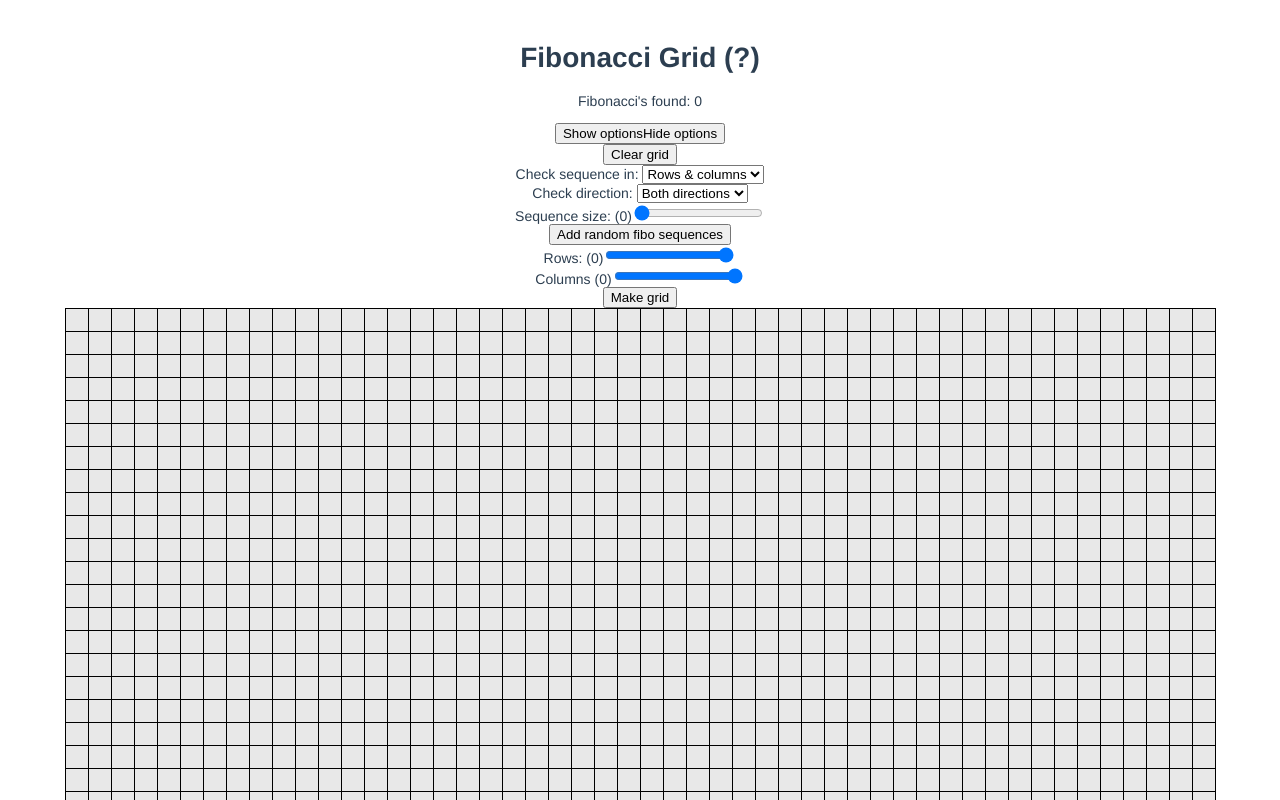
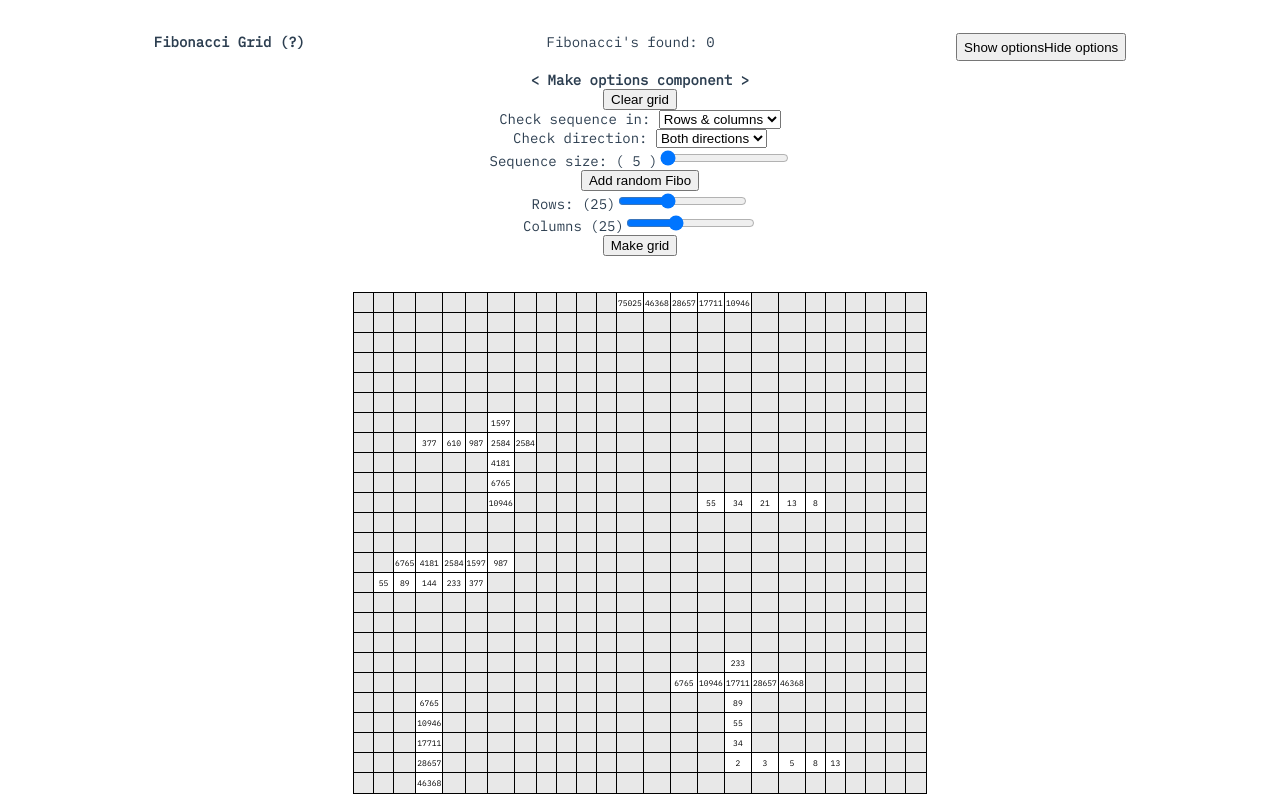
Before and after one commit to cheukkie/vue-fibonacci-grid, a Vue app: page / in a window 1280 px wide. Shown: the top 800 px of the page. Built offline with nearby package versions, Linux system fonts and the light colour scheme; the HTML template or start-up script is replaced by a standard one.

Commit message:
added add random fibo function

```diff
--- a/src/App.vue
+++ b/src/App.vue
@@ -2,18 +2,58 @@
   <div id="app">
     <AppHeader />
     <AppOptions />
+    <div id="options">
+      <div>
+        <button @click="clearGrid">Clear grid</button>
+      </div>
+      <div>
+        <div>
+          Check sequence in:
+          <select id="check-axis">
+            <option value="row">Rows</option>
+            <option value="column">Columns</option>
+            <option selected value="all">Rows & columns</option>
+          </select>
+        </div>
+        <div>
+          Check direction:
+          <select id="check-direction">
+            <option value="regular">Left to right</option>
+            <option value="reversed">Right to left</option>
+            <option selected value="both">Both directions</option>
+          </select>
+        </div>
+      </div>
+      <div>
+        <div id="sequence-size">
+          <label>Sequence size: ( {{ sequenceSize }} )</label>
+          <input type="range" steps="1" value="5" min="5" max="25">
+        </div>
+        <button @click="addRandomFibo(5)">Add random Fibo</button>
+      </div>
+      <div>
+        <div>
+          <div id="row-counter">
+            <label>Rows: ({{ grid.rows }})</label>
+            <input v-model.number="grid.rows" type="range" steps="1" value="50" min="10" max="50">
+          </div>
+          <div id="col-counter">
+            <label>Columns ({{ grid.columns }})</label>
+            <input v-model.number="grid.columns" type="range" steps="1" value="50" min="10" max="50">
+          </div>
+          <button @click="setupGrid">Make grid</button>
+        </div>
+      </div>
+    </div>
+    <br>
+
+    <br>
     <FibonacciTable>
       <tr v-for="(row,rowIndex) in grid.content" :key="rowIndex">
-        <td
-          @click="addOne(rowIndex,colIndex)"
-          @mouseenter="highlightRowCol(rowIndex,colIndex)"
-          @mouseleave="resetHightRowCol"
-          v-for="(column,colIndex) in row.columns"
-          :class="{ 'is-clicked' : column.highlight, 'is-empty': column.number === 0 }"
-          :data-row="rowIndex"
-          :data-column="colIndex"
-          :key="colIndex"
-        >
+        <td @click="addOne(rowIndex,colIndex)" @mouseenter="highlightRowCol(rowIndex,colIndex)"
+          @mouseleave="resetHightRowCol" v-for="(column,colIndex) in row.columns"
+          :class="{ 'is-clicked' : column.highlight, 'is-empty': column.number === 0 }" :data-row="rowIndex"
+          :data-column="colIndex" :key="colIndex">
           <span v-if="column.number !== 0">{{column.number}}</span>
         </td>
       </tr>
@@ -23,6 +63,11 @@
 </template>
 
 <script>
+  import {
+    getRandomInt,
+    isSquare,
+  } from '@/js/utils';
+
   import AppHeader from '@/components/AppHeader.vue';
   import AppOptions from '@/components/AppOptions.vue';
   import AppFooter from '@/components/AppFooter.vue';
@@ -30,17 +75,24 @@ import FibonacciTable from '@/components/FibonacciTable.vue';
 
   export default {
     name: 'app',
-  data: function(){
+    data: function () {
       return {
-      grid:{
-        rows: 50,
-        columns: 50,
-        content: [
-        ]
+        sequenceSize: 5,
+        grid: {
+          rows: 25,
+          columns: 25,
+          content: []
         },
       }
     },
-  mounted: function(){
+    mounted: function () {
+      this.setupGrid();
+      this.addRandomFibo(10);
+      this.checkCells();
+    },
+    methods: {
+      setupGrid() {
+        const gridContent = [];
         [...Array(this.grid.rows).keys()].map(() => {
           let columnArr = [];
           for (let a = 0; a < this.grid.columns; a++) {
@@ -50,42 +102,123 @@ export default {
               fibo: false,
             });
           }
-      this.grid.content.push({
+          gridContent.push({
             columns: columnArr
           });
-    })
+        });
+        this.grid.content = gridContent;
       },
-  methods:{
-    highlightRowCol(rowIndex,colIndex){
+      clearGrid() {
+        this.allCells.forEach(cell => this.resetCell(cell));
+      },
+      resetCell(cell) {
+        cell.highlight = false;
+        cell.number = 0;
+        cell.fibo = false;
+      },
+      highlightRowCol(rowIndex, colIndex) {
         const rows = this.$el.querySelectorAll(`td[data-row="${rowIndex}"]`);
         const cols = this.$el.querySelectorAll(`td[data-column="${colIndex}"]`);
-      rows.forEach(row=>{
+        rows.forEach(row => {
           row.classList.add('is-hover');
         });
-      cols.forEach(col=>{
+        cols.forEach(col => {
           col.classList.add('is-hover');
         });
       },
-    resetHightRowCol(){
+      resetHightRowCol() {
         const cells = this.$el.querySelectorAll(`td`);
-      cells.forEach(cell=>{
+        cells.forEach(cell => {
           cell.classList.remove('is-hover');
         });
       },
-    addOne(rowIndex,colIndex){
+      addOne(rowIndex, colIndex) {
         const rows = this.grid.content[rowIndex].columns;
         const columns = this.grid.content.map(x => x.columns[colIndex]);
 
-      rows.concat(columns).forEach(cell=>{
+        rows.concat(columns).forEach(cell => {
           cell.number += 1;
           cell.highlight = true;
         });
-      setTimeout(()=>{
-        rows.concat(columns).forEach(cell=>{
+
+        setTimeout(() => {
+          this.allCells.forEach(cell => {
             cell.highlight = false;
           });
-      },500);
+        }, 500);
       },
+      addRandomFibo(iterations = 1) {
+        let fiboSeq = [1, 1, 2, 3, 5, 8, 13, 21, 34, 55, 89, 144, 233, 377, 610, 987, 1597, 2584, 4181, 6765, 10946,
+          17711, 28657, 46368, 75025, 121393, 196418, 317811
+        ];
+
+        [...Array(iterations).keys()].map(() => {
+          // get random position in grid
+          const rowSize = this.grid.rows;
+          const colSize = this.grid.columns;
+
+          if (getRandomInt(0, 2) !== 0) {
+            fiboSeq = fiboSeq.reverse();
+          }
+
+          const rowPosition = getRandomInt(0, (rowSize));
+          const columnPos = getRandomInt(0, (colSize) - (this.sequenceSize - 1));
+          const startFibo = getRandomInt(0, (fiboSeq.length - 1) - (this.sequenceSize));
+          const flipCoin = getRandomInt(0, 2);
+          [...Array(this.sequenceSize).keys()].map((n) => {
+            if (flipCoin === 0) {
+              // row
+              const randomCell = this.allRows[rowPosition][columnPos + n];
+              randomCell.number = fiboSeq[startFibo + n];
+            } else {
+              // column
+              const randomCell = this.allCols[rowPosition][columnPos + n];
+              randomCell.number = fiboSeq[startFibo + n];
+            }
+          });
+        });
+
+
+      },
+      isFiboSequence(array) {
+        let fibo = true;
+        array.forEach((value, i, arr) => {
+          if (i < arr.length - 2) {
+            if (arr[i] + arr[i + 1] !== arr[i + 2]) {
+              // console.log(i);
+              fibo = false;
+            } else {
+              // console.log(`${arr[i]} + ${arr[i + 1]} = ${arr[i + 2]}`);
+            }
+          }
+        });
+        return fibo;
+      },
+      isFibo(value) {
+        return isSquare(5 * (value * value) - 4) || isSquare(5 * (value * value) + 4);
+      },
+      checkCells(axis = 'all', direction = 'regular') {
+        console.log('check cell');
+      }
+    },
+    computed: {
+      allCells: function () {
+        return this.grid.content.map(row => row.columns).flat();
+      },
+      allRows: function () {
+        return this.grid.content.map(row => row.columns);
+      },
+      allCols: function () {
+        const allColumns = [];
+        for (let colIndex = 0; colIndex < this.grid.columns; colIndex += 1) {
+          const column = [];
+          [...Array(this.grid.rows).keys()].map((rowIndex) => {
+            column.push(this.grid.content[rowIndex].columns[colIndex]);
+          });
+          allColumns.push(column);
+        }
+        return allColumns;
+      }
     },
     components: {
       AppHeader,
@@ -97,8 +230,24 @@ export default {
 </script>
 
 <style>
+  @import url('https://fonts.googleapis.com/css?family=IBM+Plex+Mono:400,400i&display=swap');
+
+  html {
+    -webkit-box-sizing: border-box;
+    -moz-box-sizing: border-box;
+    box-sizing: border-box;
+  }
+
+  *,
+  *:before,
+  *:after {
+    -webkit-box-sizing: inherit;
+    -moz-box-sizing: inherit;
+    box-sizing: inherit;
+  }
+
   #app {
-  font-family: 'Avenir', Helvetica, Arial, sans-serif;
+    font-family: 'IBM Plex Mono', monospace;
     -webkit-font-smoothing: antialiased;
     -moz-osx-font-smoothing: grayscale;
     text-align: center;
--- a/src/components/AppHeader.vue
+++ b/src/components/AppHeader.vue
@@ -15,6 +15,19 @@
     }
 </script>
 
-<style>
+<style lang="scss">
+    header{
+        display: flex;
+        justify-content: space-around;
+        align-content: center;
+        padding: 10px;
 
+        h1{
+            font-size: 14px;
+            margin: 0 0 10px 0;
+        }
+        p{
+            margin: 0;
+        }
+    }
 </style>
--- a/src/components/AppOptions.vue
+++ b/src/components/AppOptions.vue
@@ -1,46 +1,6 @@
 <template>
-    <div id="options">
-        <div>
-            <button id="reset-grid">Clear grid</button>
-        </div>
-        <div>
-            <div>
-                Check sequence in:
-                <select id="check-axis">
-                    <option value="row">Rows</option>
-                    <option value="column">Columns</option>
-                    <option selected value="all">Rows & columns</option>
-                </select>
-            </div>
-            <div>
-                Check direction:
-                <select id="check-direction">
-                    <option value="regular">Left to right</option>
-                    <option value="reversed">Right to left</option>
-                    <option selected value="both">Both directions</option>
-                </select>
-            </div>
-        </div>
-        <div>
-            <div id="sequence-size">
-                <label>Sequence size: (<span>0</span>)</label>
-                <input type="range" steps="1" value="5" min="5" max="25">
-            </div>
-            <button id="add-random-fibo">Add random fibo sequences</button>
-        </div>
-        <div>
-            <div>
-                <div id="row-counter">
-                    <label>Rows: (<span>0</span>)</label>
-                    <input type="range" steps="1" value="50" min="10" max="50">
-                </div>
-                <div id="col-counter">
-                    <label>Columns (<span>0</span>)</label>
-                    <input type="range" steps="1" value="50" min="10" max="50">
-                </div>
-                <button id="change-grid">Make grid</button>
-            </div>
-        </div>
+    <div>
+        <strong>< Make options component ></strong>
     </div>
 </template>
 
--- /dev/null
+++ b/src/js/utils.js
@@ -0,0 +1,15 @@
+export function isSquare(n) {
+    const s = Math.sqrt(n);
+    return s * s === n && n > 0 && Math.sqrt(n) % 1 === 0;
+}
+
+export function convertToArray(query) {
+    return Array.prototype.slice.call(query);
+}
+
+export function getRandomInt(minimum, maximum) {
+    const min = Math.ceil(minimum);
+    const max = Math.floor(maximum);
+    // The max is exclusive and the min is inclusive
+    return Math.floor(Math.random() * (max - min)) + min;
+}
```
Lines whose indentation alone changed are shown as unchanged.
